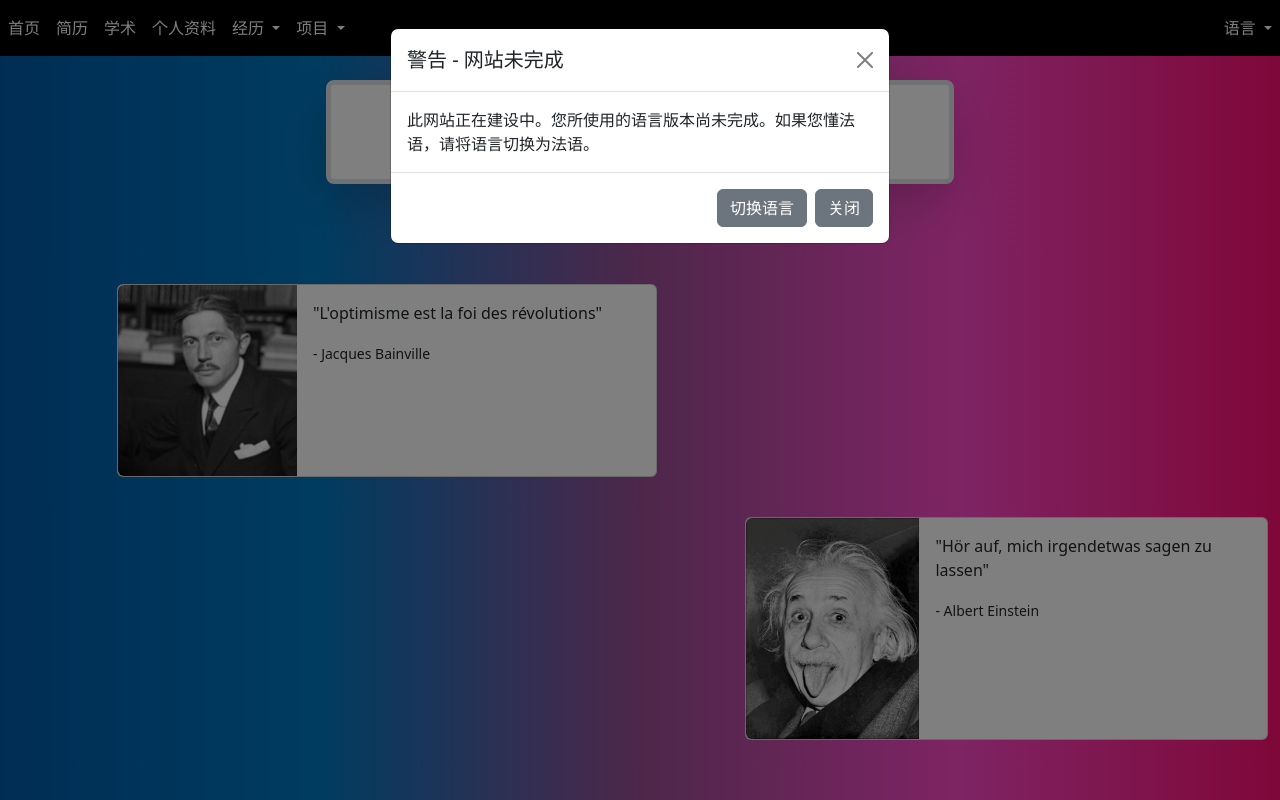
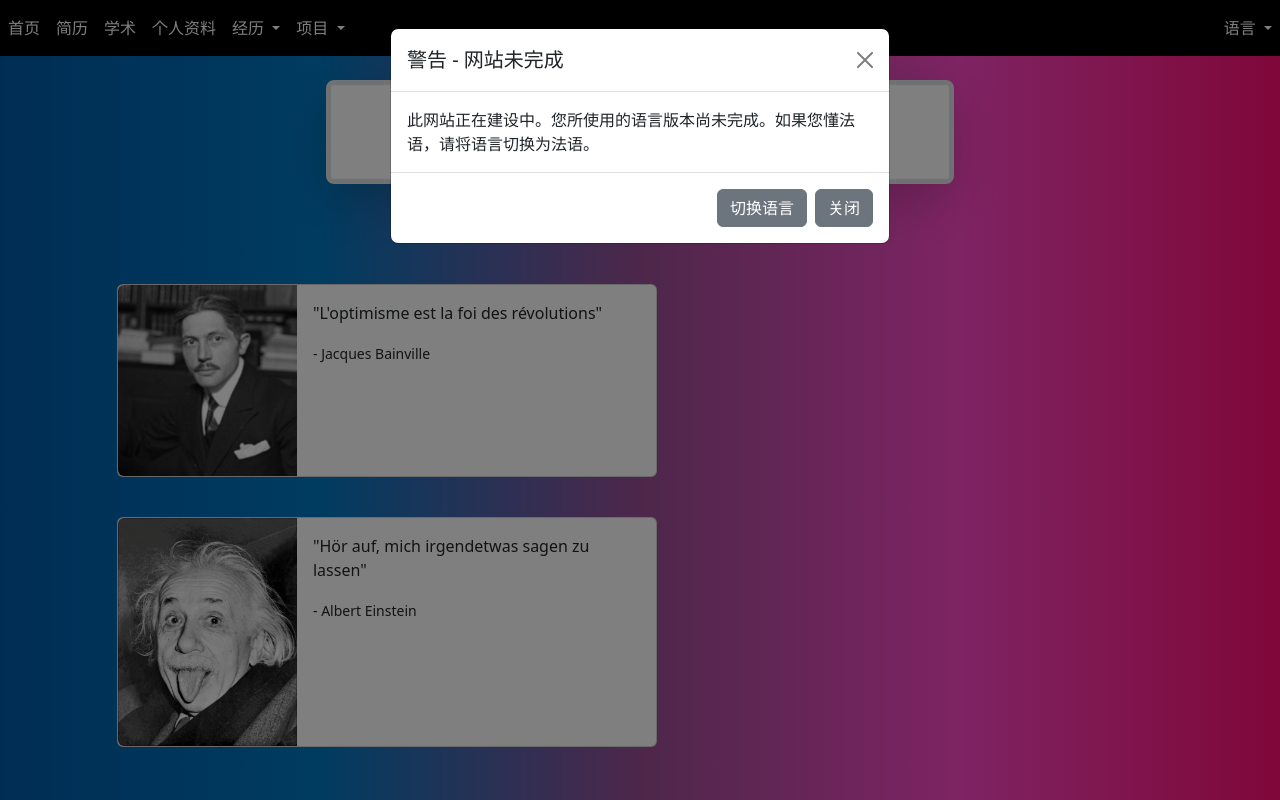
Before and after one commit to Badreddine-Rezzouk/portfolio-ovh, a PHP site: page /CN-zh/ in a window 1280 px wide. Run offline with PHP 8.4, Linux system fonts and the light colour scheme; some libraries are stand-ins or nearby versions.

Commit message:
modification cover index + structure academics en fr et zh

```diff
--- a/CN-zh/index.php
+++ b/CN-zh/index.php
@@ -18,7 +18,7 @@ require "../Common-files/unsupportedlanguage.php" ?>
                     <h2>欢迎来到我的投资组合</h2>
                 </div>
                 <div class="box"></div>
-                <div class="card mb-3 offset-md-1" style="max-width: 540px; justify-content: center;">
+                <div class="card mb-3 offset-1" style="max-width: 540px; justify-content: center;">
                     <div class="row g-0">
                         <div class="col-4">
                             <img src="../Images/bainville.jpg" class="img-fluid rounded-start" alt="Portrait de Jacques Bainville">
@@ -33,7 +33,7 @@ require "../Common-files/unsupportedlanguage.php" ?>
                     </div>
                 </div>
                 <br class="d-md-block d-none">
-                <div class="card mb-3 offset-md-7" style="max-width: 540px;">
+                <div class="card mb-3 offset-md-7 offset-lg-1" style="max-width: 540px;">
                     <div class="row g-0">
                         <div class="col-4">
                             <img src="../Images/einstein-langue-1600-1600.jpg" class="img-fluid rounded-start" alt="Portrait de Albert Einstein">
```
